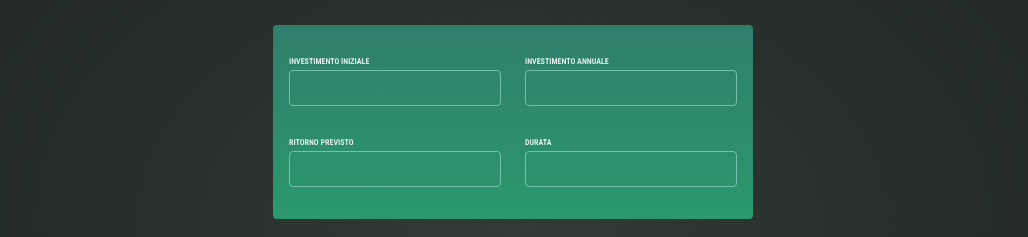
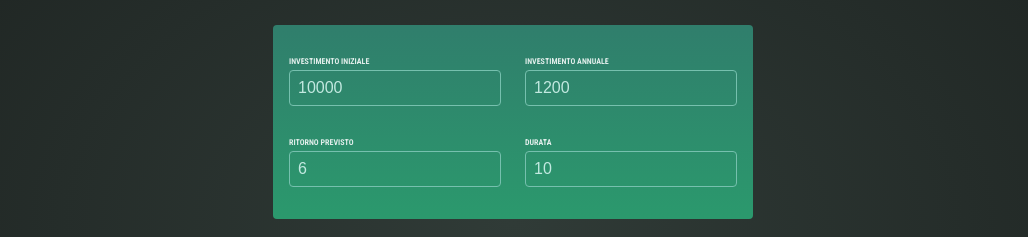
Before and after one commit to marroccuandrea/Invest-calculator-React, a React (Vite) app: page / in a window 1280 px wide. Shown: the part 201-438 px from the top of the page, without its empty margins (127-1155 px from the left). Built offline with nearby package versions, Linux system fonts and the light colour scheme.

Commit message:
[add] state management and event handling to UserInput component

```diff
--- a/src/components/UserInput.jsx
+++ b/src/components/UserInput.jsx
@@ -1,27 +1,67 @@
 import { useState } from "react";
 
 export default function UserInput() {
-  useState();
+  const [userInput, setUserInput] = useState({
+    initialInvestment: 10000,
+    annualInvestment: 1200,
+    expectedReturn: 6,
+    duration: 10,
+  });
+
+  function handleChange(inputIdentifier, newValue) {
+    setUserInput((prevUserInput) => {
+      return {
+        ...prevUserInput,
+        [inputIdentifier]: newValue,
+      };
+    });
+  }
   return (
     <section id="user-input">
       <div className="input-group">
         <p>
           <label>Investimento iniziale</label>
-          <input type="number" required />
+          <input
+            type="number"
+            required
+            value={userInput.initialInvestment}
+            onChange={(event) =>
+              handleChange("initialInvestment", event.target.value)
+            }
+          />
         </p>
         <p>
           <label>Investimento annuale</label>
-          <input type="number" required />
+          <input
+            type="number"
+            required
+            value={userInput.annualInvestment}
+            onChange={(event) =>
+              handleChange("annualInvestment", event.target.value)
+            }
+          />
         </p>
       </div>
       <div className="input-group">
         <p>
           <label>Ritorno previsto</label>
-          <input type="number" required />
+          <input
+            type="number"
+            required
+            value={userInput.expectedReturn}
+            onChange={(event) =>
+              handleChange("expectedReturn", event.target.value)
+            }
+          />
         </p>
         <p>
           <label>Durata</label>
-          <input type="number" required />
+          <input
+            type="number"
+            required
+            value={userInput.duration}
+            onChange={(event) => handleChange("duration", event.target.value)}
+          />
         </p>
       </div>
     </section>
```
